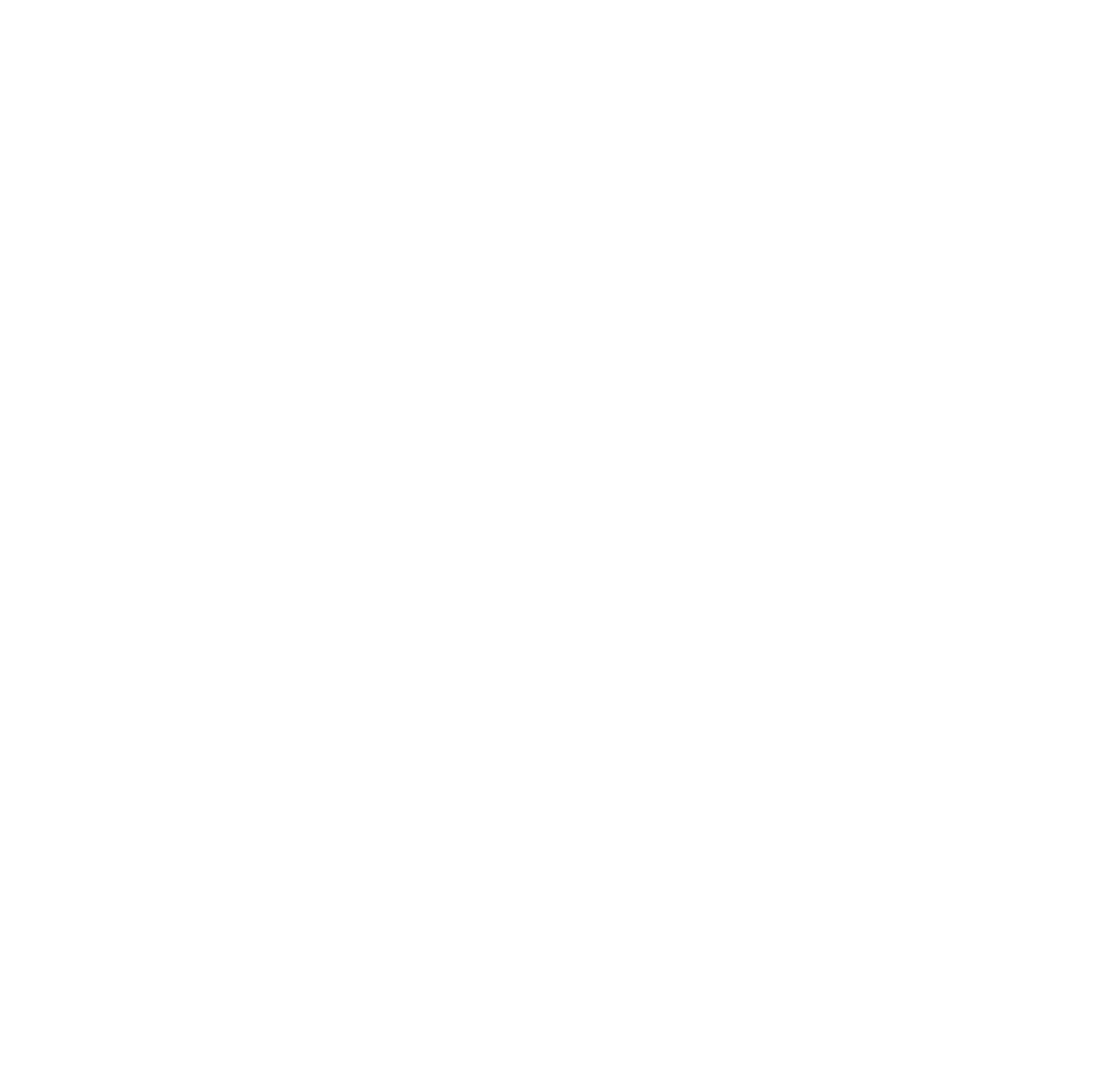
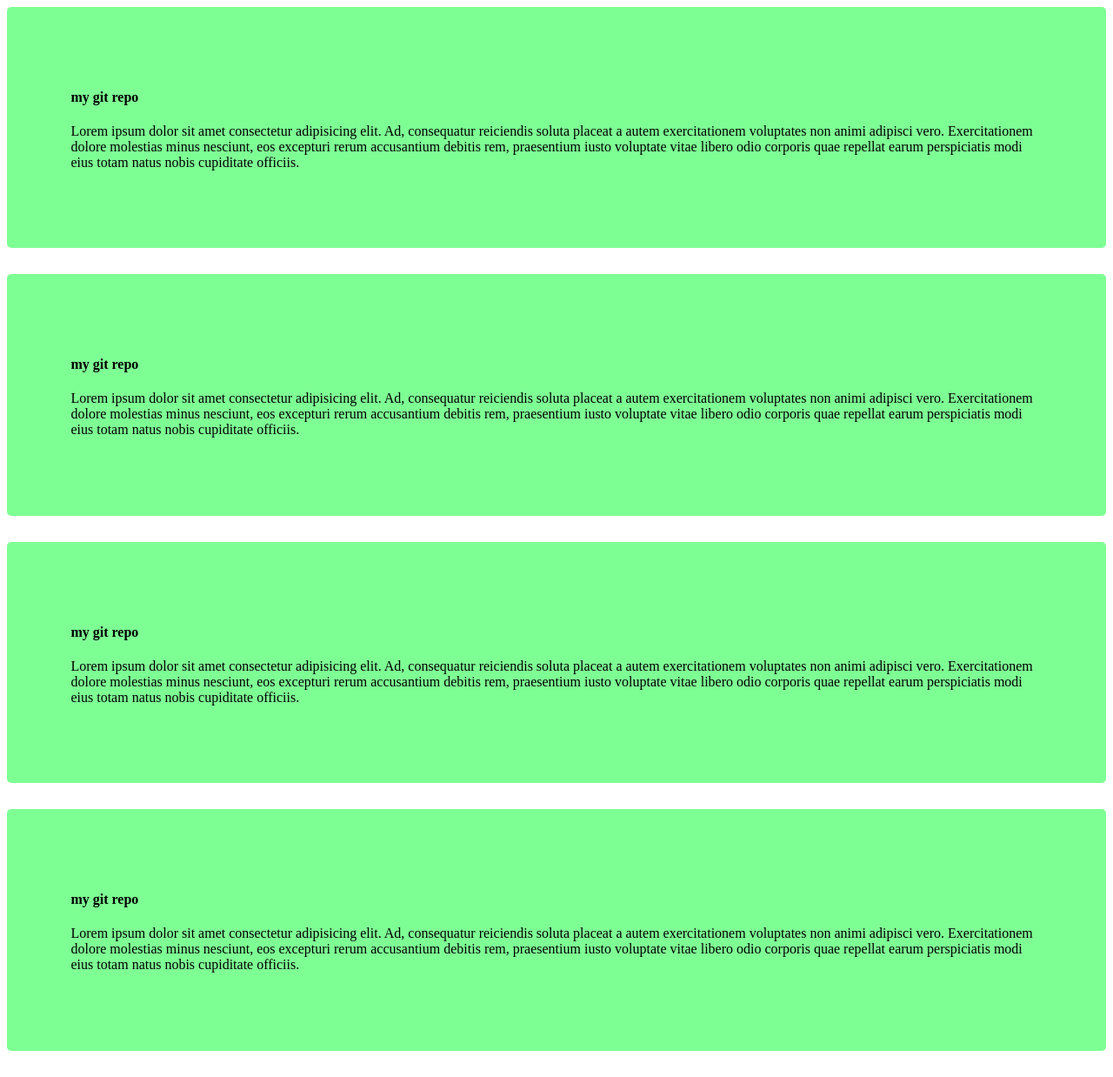
Before and after one commit to bayzidhossen123/my-first-web-repo, a plain HTML site: page index.html in a window 1280 px wide. Shown: the whole page at 87% size. Before the commit the page ends 800 px from the top, so only its background shows below. Drawn offline with Linux system fonts and the light colour scheme.

Commit message:
first commit

```diff
--- a/index.html
+++ b/index.html
@@ -7,6 +7,21 @@
     <link rel="stylesheet" href="style.css">
 </head>
 <body>
-
+    <div>
+        <h4>my git repo</h4>
+        <p>Lorem ipsum dolor sit amet consectetur adipisicing elit. Ad, consequatur reiciendis soluta placeat a autem exercitationem voluptates non animi adipisci vero. Exercitationem dolore molestias minus nesciunt, eos excepturi rerum accusantium debitis rem, praesentium iusto voluptate vitae libero odio corporis quae repellat earum perspiciatis modi eius totam natus nobis cupiditate officiis.</p>
+    </div>
+    <div>
+        <h4>my git repo</h4>
+        <p>Lorem ipsum dolor sit amet consectetur adipisicing elit. Ad, consequatur reiciendis soluta placeat a autem exercitationem voluptates non animi adipisci vero. Exercitationem dolore molestias minus nesciunt, eos excepturi rerum accusantium debitis rem, praesentium iusto voluptate vitae libero odio corporis quae repellat earum perspiciatis modi eius totam natus nobis cupiditate officiis.</p>
+    </div>
+    <div>
+        <h4>my git repo</h4>
+        <p>Lorem ipsum dolor sit amet consectetur adipisicing elit. Ad, consequatur reiciendis soluta placeat a autem exercitationem voluptates non animi adipisci vero. Exercitationem dolore molestias minus nesciunt, eos excepturi rerum accusantium debitis rem, praesentium iusto voluptate vitae libero odio corporis quae repellat earum perspiciatis modi eius totam natus nobis cupiditate officiis.</p>
+    </div>
+    <div>
+        <h4>my git repo</h4>
+        <p>Lorem ipsum dolor sit amet consectetur adipisicing elit. Ad, consequatur reiciendis soluta placeat a autem exercitationem voluptates non animi adipisci vero. Exercitationem dolore molestias minus nesciunt, eos excepturi rerum accusantium debitis rem, praesentium iusto voluptate vitae libero odio corporis quae repellat earum perspiciatis modi eius totam natus nobis cupiditate officiis.</p>
+    </div>
 </body>
 </html>
--- a/style.css
+++ b/style.css
@@ -0,0 +1,6 @@
+div {
+background: #7eff94;
+padding: 10ex;
+margin-bottom: 30px;
+border-radius: 5px;
+}
```
